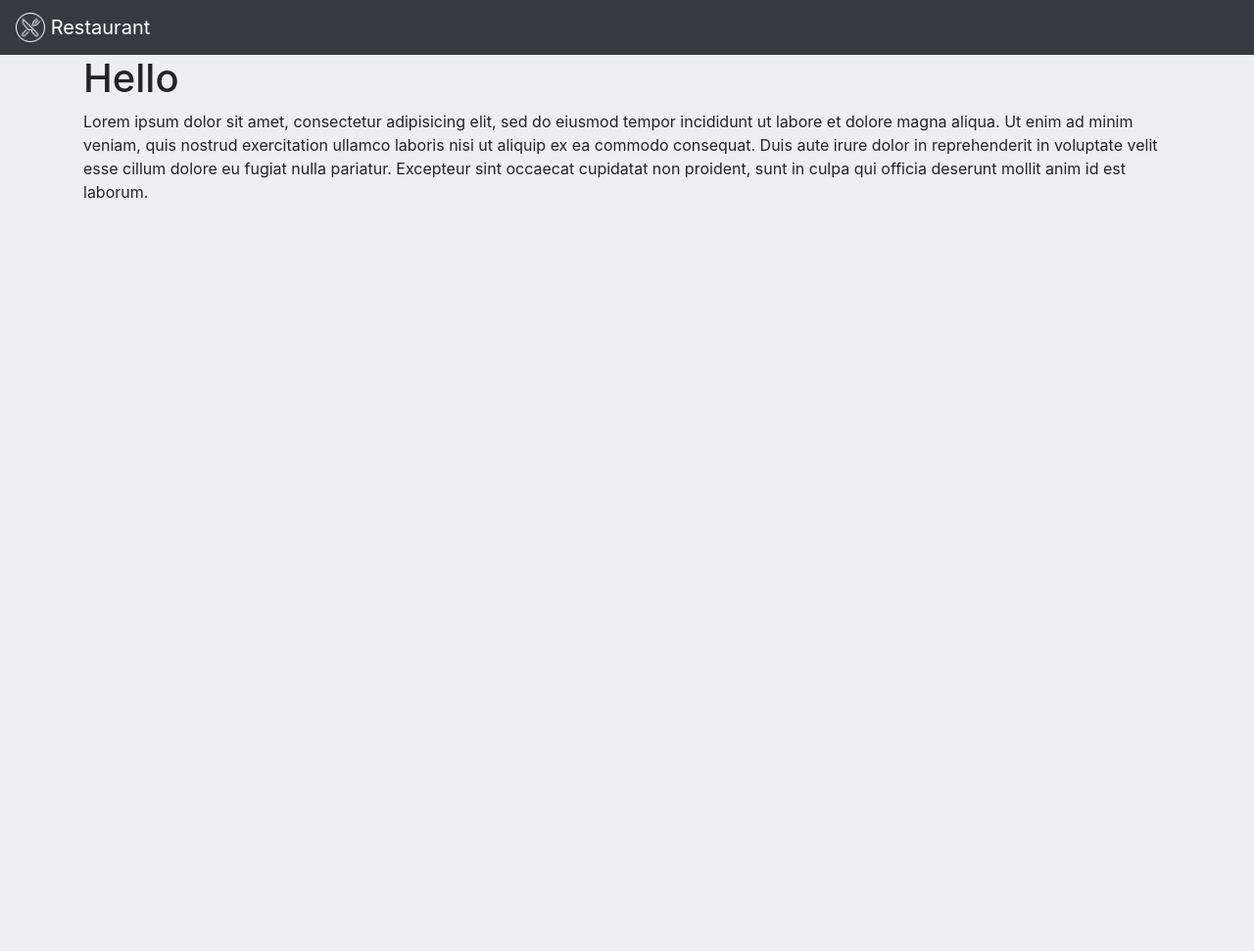
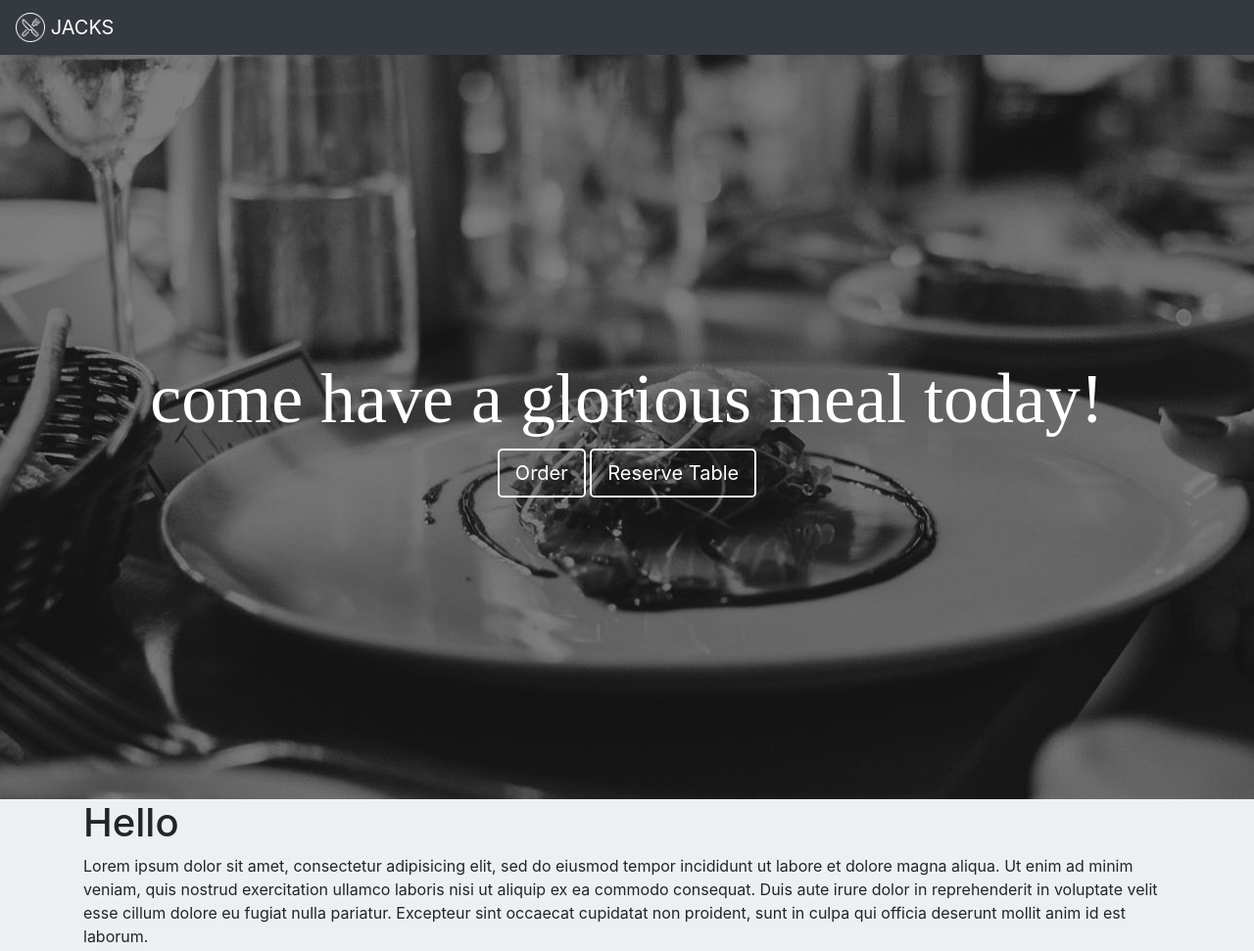
Before and after one commit to AlexDenver/wp-project, a plain HTML site: page index.html in a window 1280 px wide. Shown: the whole page at 98% size. Before the commit the page ends 800 px from the top, so only its background shows below. Drawn offline with Linux system fonts and the light colour scheme.

Commit message:
Added Hero Secrion

```diff
--- a/css/style.css
+++ b/css/style.css
@@ -1,3 +1,32 @@
 body{
   background: #ecf0f1;
 }
+.hero{
+  background: url('../img/bg.jpg') center fixed;
+  height: 95vh;
+
+}
+.flex{
+  display: flex;
+  align-items: center;
+}
+.bg {
+    background: rgba(0, 0, 0, 0.5);
+    width: 100%;
+    height: 100%;
+}
+.hero h1{
+  font-family: serif !important;
+  text-transform: lowercase;
+}
+.order, .reserve {
+    background: none;
+    color: white;
+    border: 2px solid;
+    cursor: pointer;
+}
+.reserve:hover, .order:hover {
+  background: #ecf0f1;
+  transition: 0.5s ease;
+  color: #3a3636;
+}
--- a/index.html
+++ b/index.html
@@ -13,11 +13,22 @@
     <nav class="navbar navbar-dark bg-dark">
       <a class="navbar-brand" href="#">
         <img src="./img/logo.png" width="30" height="30" class="d-inline-block align-top" alt="">
-        Restaurant
+        JACKS
       </a>
     </nav>
+    <div class="hero  ">
+      <div class="bg center flex text-center justify-content-center">
+        <div class="">
+          <h1 class="text-white display-3">Come have a glorious meal today!</h1>
+          <div class="">
+            <button type="button" class="order btn btn-lg " name="button">Order</button>
+            <button type="button" class="reserve btn btn-lg " name="button">Reserve Table</button>
+          </div>
+        </div>
+      </div>
+    </div>
+    <div class="container">
 
-    <div class="container">
       <h1>Hello</h1>
       <p>Lorem ipsum dolor sit amet, consectetur adipisicing elit, sed do eiusmod tempor incididunt ut labore et dolore magna aliqua. Ut enim ad minim veniam, quis nostrud exercitation ullamco laboris nisi ut aliquip ex ea commodo consequat. Duis aute irure dolor in reprehenderit in voluptate velit esse cillum dolore eu fugiat nulla pariatur. Excepteur sint occaecat cupidatat non proident, sunt in culpa qui officia deserunt mollit anim id est laborum.</p>
     </div>
```
Also changed, not shown: img/bg.jpg (added).
